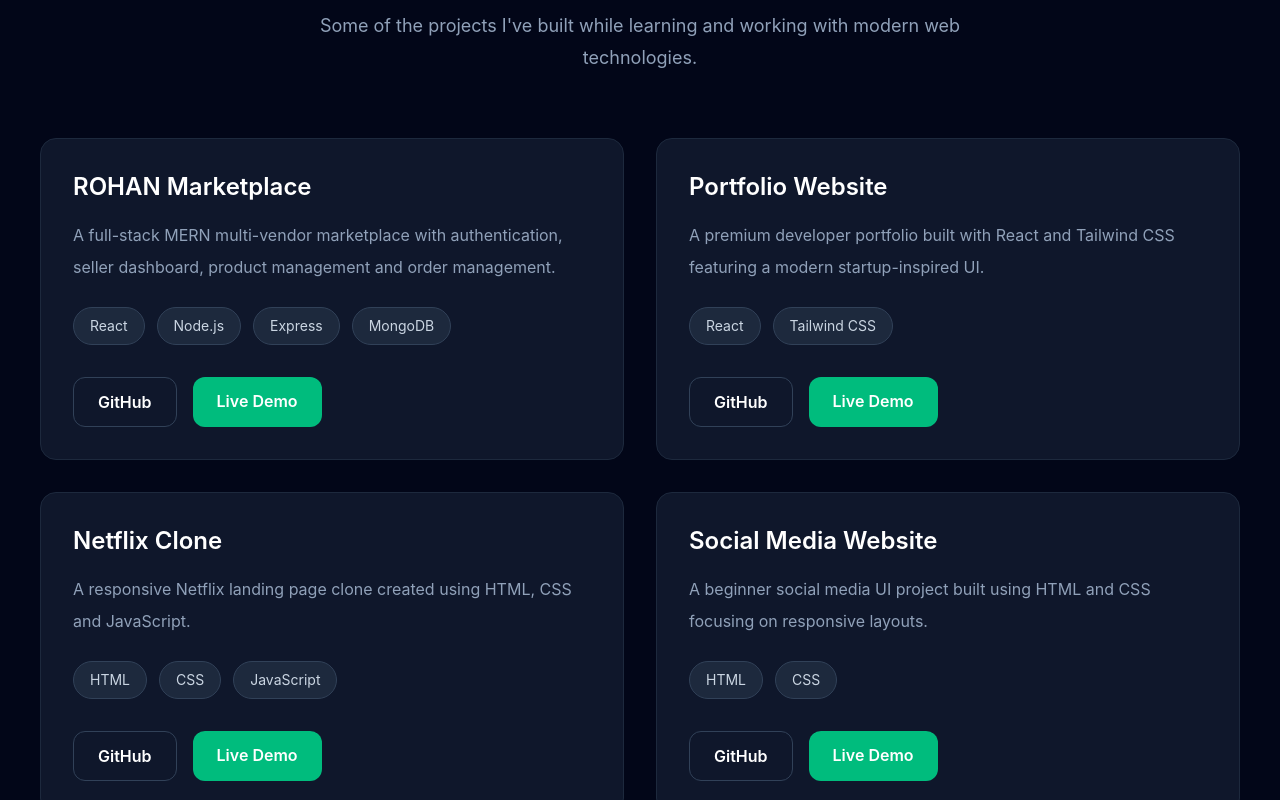
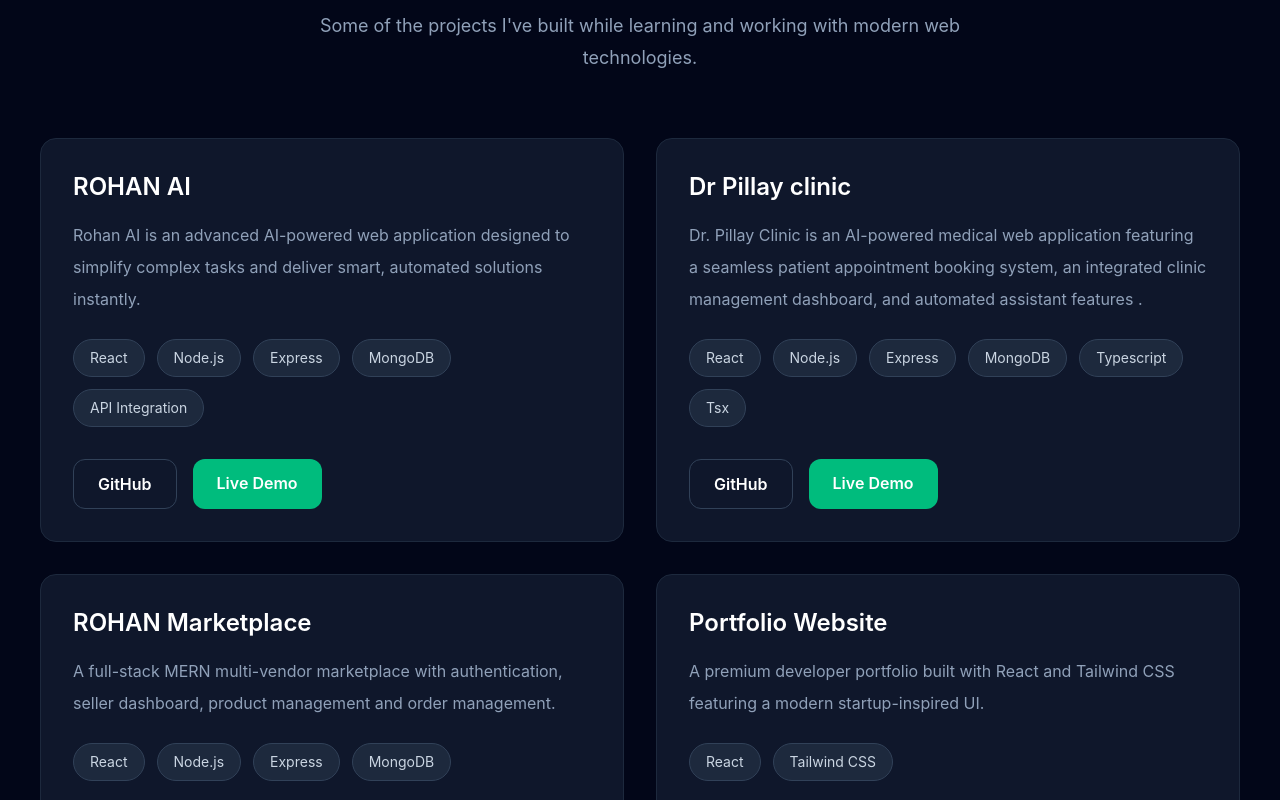
Before and after one commit to rohanguptag9368-hub/Portfolio-Website-of-Rohan-Babu-Gupta-, a React (Vite) app: page / in a window 1280 px wide. Shown: the part 3840-4640 px from the top of the page. Built offline with nearby package versions, Linux system fonts and the light colour scheme.

Commit message:
commit: Dr. Pillay Clinic with Rohan AI

```diff
--- a/src/components/sections/Projects.jsx
+++ b/src/components/sections/Projects.jsx
@@ -1,6 +1,22 @@
 import { motion } from "framer-motion";
 
 const projects = [
+   {
+    title: "ROHAN AI",
+    description:
+      "Rohan AI is an advanced AI-powered web application designed to simplify complex tasks and deliver smart, automated solutions instantly.",
+    tech: ["React", "Node.js", "Express", "MongoDB","API Integration"],
+    github: "https://github.com/rohanguptag9368-hub/Rohan-store-frontend",
+    live: "https://rohix-ai-git-main-rohanguptag9368-hubs-projects.vercel.app/",
+  },
+   {
+    title: "Dr Pillay clinic",
+    description:
+      "Dr. Pillay Clinic is an AI-powered medical web application featuring a seamless patient appointment booking system, an integrated clinic management dashboard, and automated assistant features .",
+    tech: ["React", "Node.js", "Express", "MongoDB","Typescript", "Tsx"],
+    github: "https://github.com/rohanguptag9368-hub/Rohan-store-frontend",
+    live: "https://dr-pillay-clinic-ye46.vercel.app/",
+  },
   {
     title: "ROHAN Marketplace",
     description:
```
